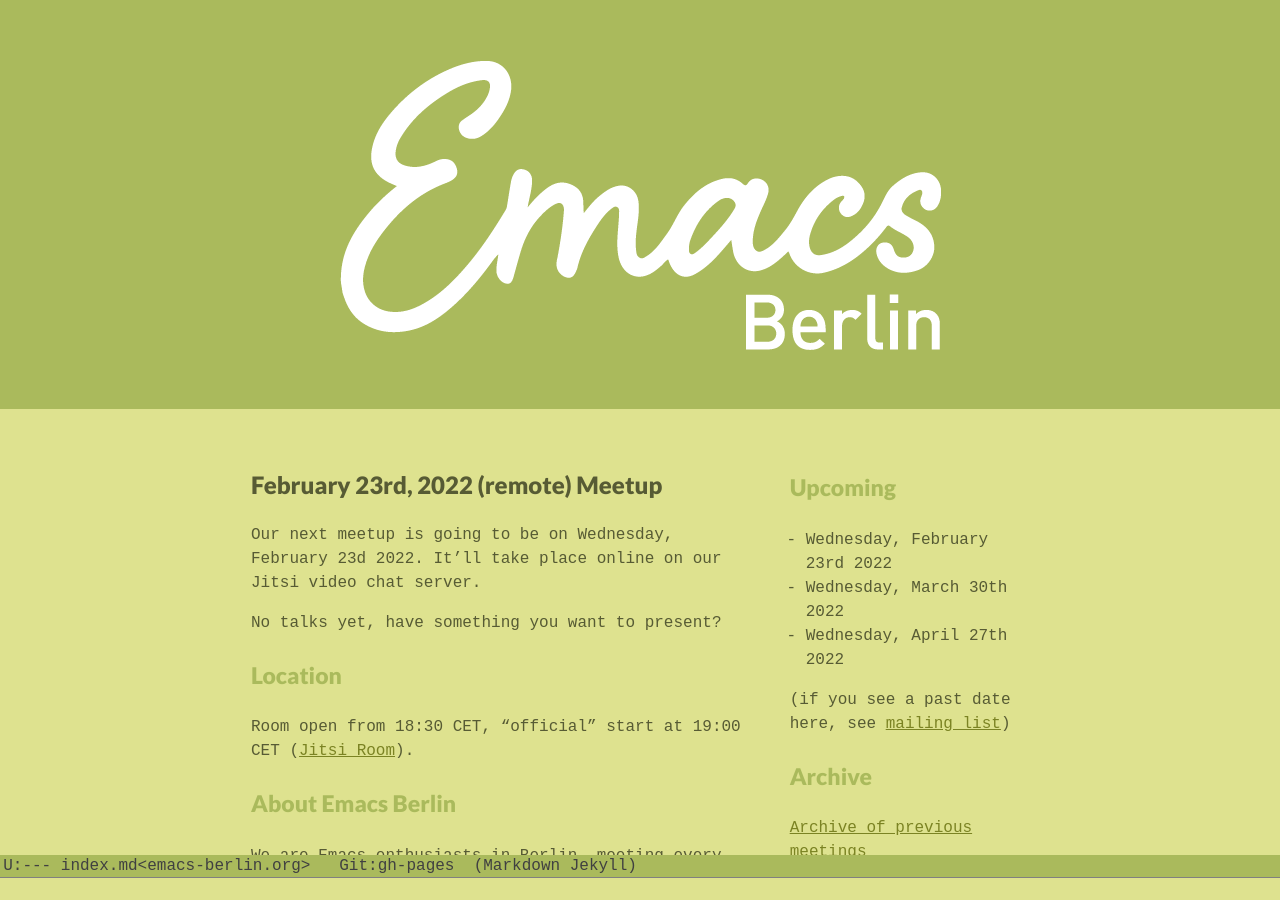
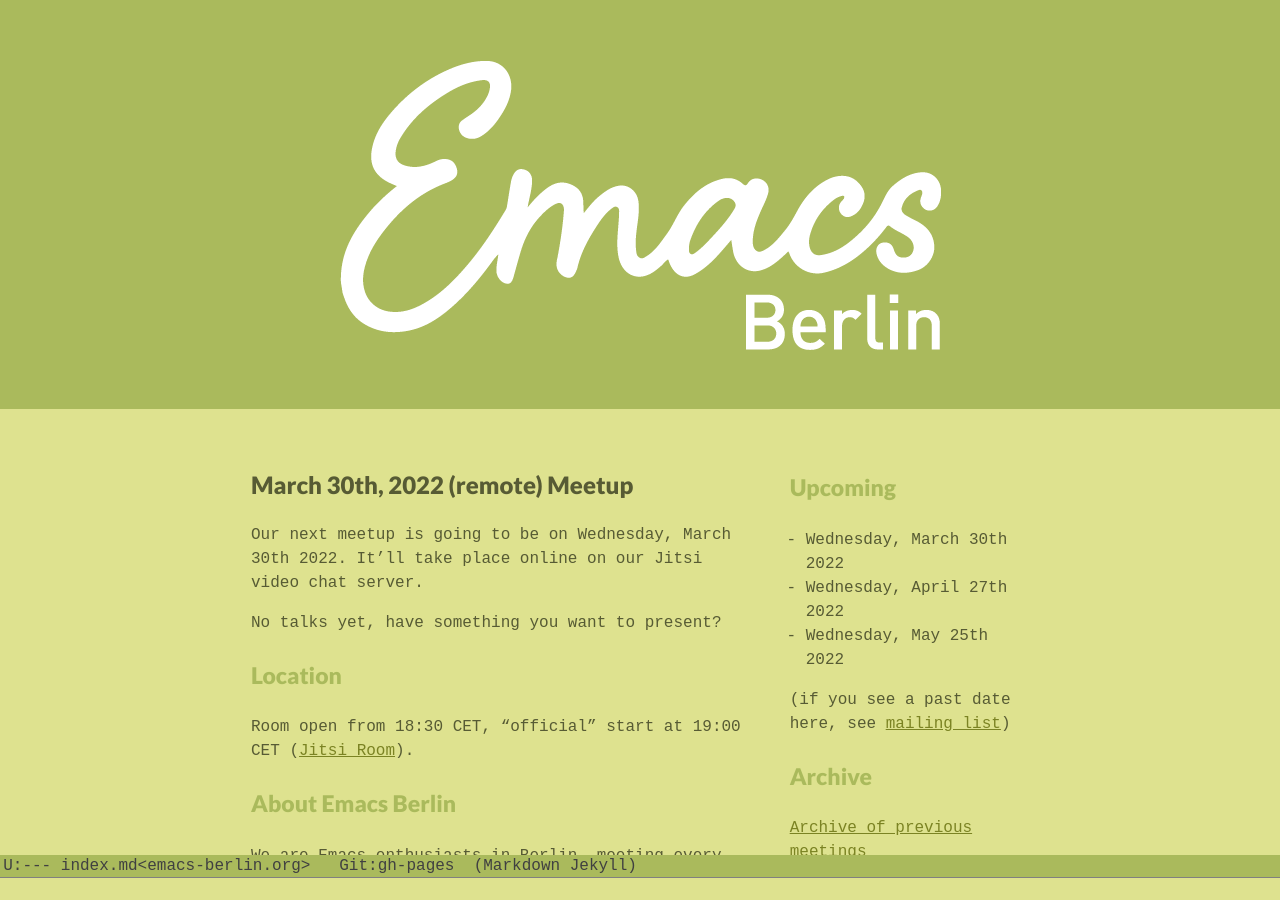
Before and after one commit to emacs-berlin/emacs-berlin.org, a Jekyll site: the page built from index.md, in a window 1280 px wide and 900 px high. Built offline with Jekyll 4.4.1, drawn with Linux system fonts in a browser that asks for light colours.

Commit message:
March 2022

```diff
--- a/index.md
+++ b/index.md
@@ -13,9 +13,9 @@
 
 <section id="below-fold"><div class="row"><div class="medium-8 columns">
 
-# February 23rd, 2022 (remote) Meetup
+# March 30th, 2022 (remote) Meetup
 
-Our next meetup is going to be on Wednesday, February 23d 2022. It'll
+Our next meetup is going to be on Wednesday, March 30th 2022. It'll
 take place online on our Jitsi video chat server.
 
 No talks yet, have something you want to present?
@@ -24,7 +24,7 @@
 ### Location
 
 Room open from 18:30 CET, "official" start at 19:00 CET ([Jitsi
-Room](https://jitsi.emacs-berlin.org/february-2022)).
+Room](https://jitsi.emacs-berlin.org/march-2022)).
 
 ### About Emacs Berlin
 
@@ -51,12 +51,11 @@
 <div class="medium-4 columns">
 ### Upcoming
 
-* Wednesday, February 23rd 2022
 * Wednesday, March 30th 2022
 * Wednesday, April 27th 2022
+* Wednesday, May 25th 2022
 
 <!--
-* Wednesday, May 25th 2022
 * Wednesday, June 29th 2022
 * Wednesday, July 27th 2022
 * Wednesday, August 31st 2022
```
